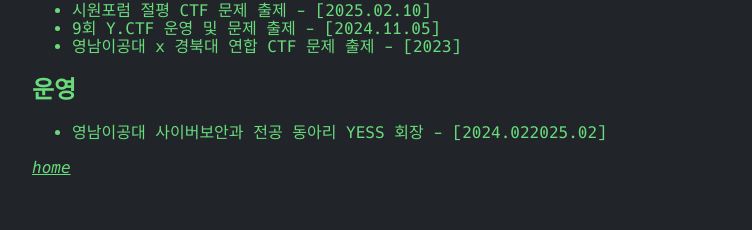
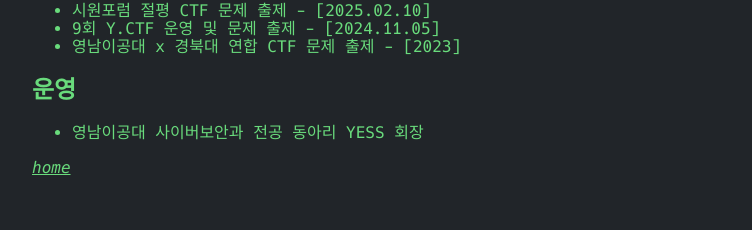
Before and after one commit to d0razi/d0razi.github.io, a Jekyll site: the page built from me.md, in a window 1280 px wide. Shown: the part 1378-1608 px from the top of the page, without its empty margins (220-972 px from the left). Built offline with Jekyll 4.4.1, drawn with Linux system fonts in a browser that asks for light colours.

```diff
--- a/me.md
+++ b/me.md
@@ -41,4 +41,4 @@
 - 영남이공대 x 경북대 연합 CTF 문제 출제 - [2023]
 
 ## 운영
-- 영남이공대 사이버보안과 전공 동아리 YESS 회장 - [2024.022025.02]
+- 영남이공대 사이버보안과 전공 동아리 YESS 회장
```
